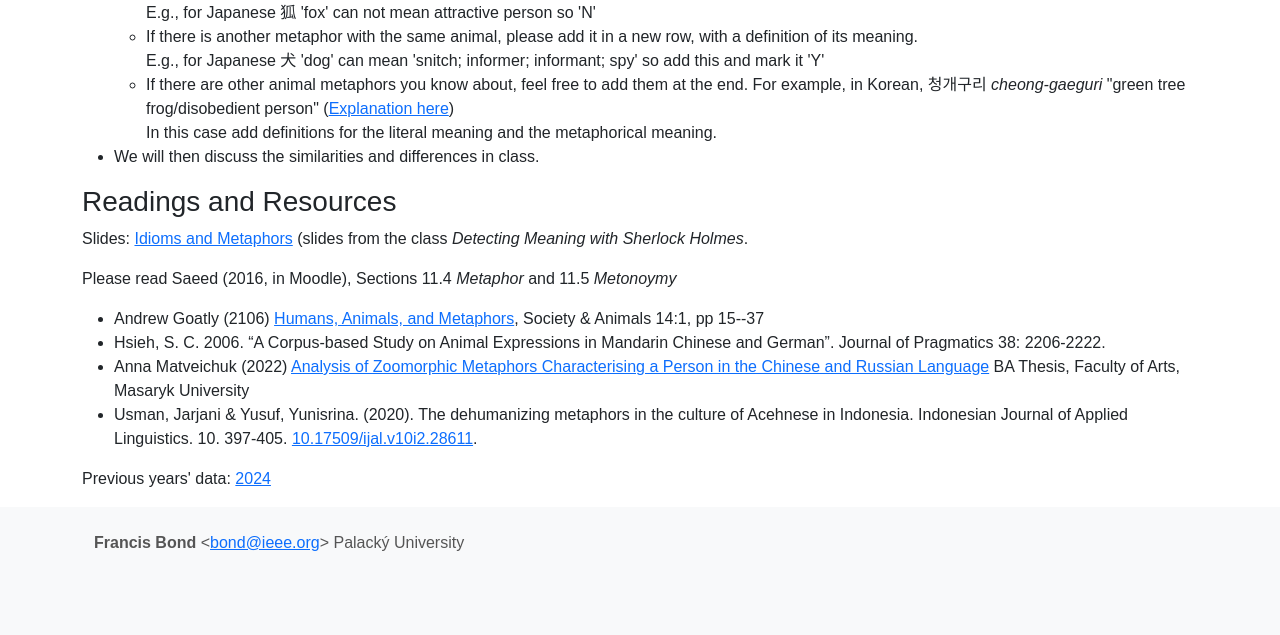
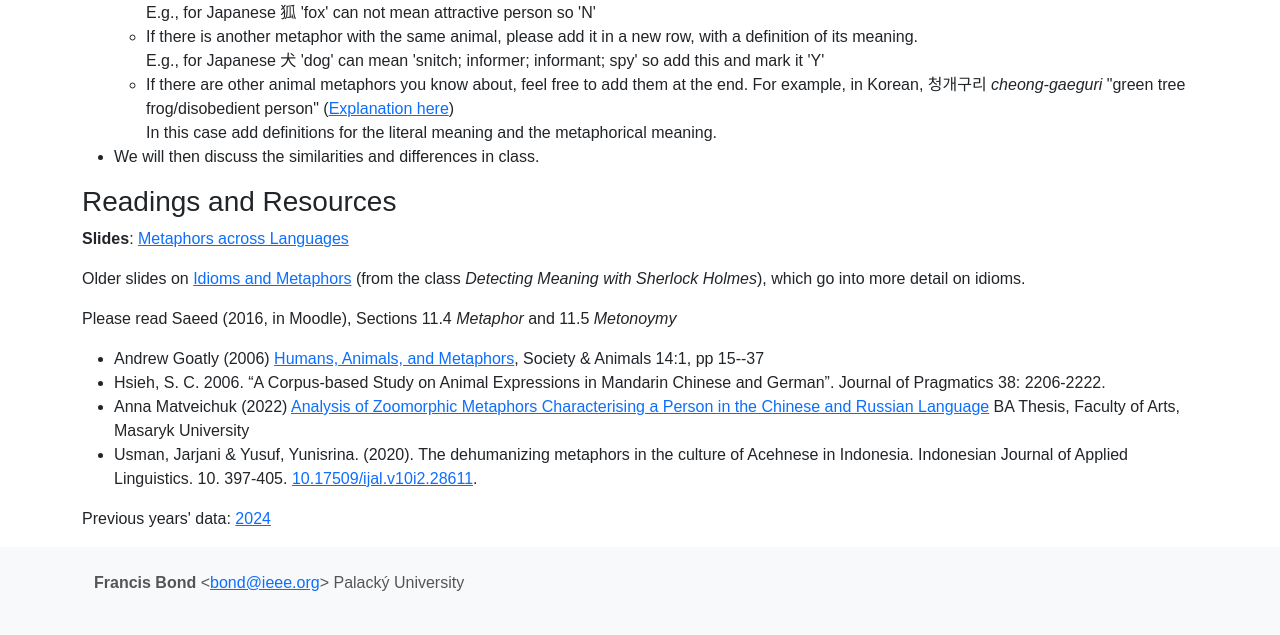
Before and after one commit to bond-lab/Linguistics-of-Asian-Languages, a Flask app: page /week/metaphor/ in a window 1280 px wide. Shown: the part 349-984 px from the top of the page. Before the commit the page ends 900 px from the top, so only its background shows below. Run offline with Flask 3, Linux system fonts and the light colour scheme.

Commit message:
new metaphor slides for this course
Replaces the borrowed hg8011-05-idioms deck with slides of our own,
adapted from Semantics/slides/sem-05-tropes.tex and flattened into a
single file (that deck pulls in semantics.tex, shared.tex and three
part/ files).

Restyled to match the other decks here: Madrid + crane, langsci-gb4e,
mtg2e citation forms, natbib with aclnat and the usual abb,mtg,ling,nlp
bibliography.  63 pages, no missing glyphs, no overfull boxes.

Cut as belonging to the other course: the Sherlock Holmes metaphors,
and Lakoff's nurturant-parent/strict-father material on US politics.

Added for this one: eye-metaphor cognates in Chinese, Japanese and
Malay; CONTROL is UP in Sino-Japanese vocabulary; vertical time in
Mandarin next to the Aymara example; metonymy in Japanese and Chinese;
anger as qi in Chinese and in the belly in Japanese, beside the
existing Lamaholot example; Kovecses on universality and variation;
and a PERSON is ANIMAL section that sets up this week's data task.

Also fix the year on the Goatly reference, 2106 -> 2006.

Co-Authored-By: Claude Opus 5 (1M context) <noreply@anthropic.com>
Claude-Session: https://claude.ai/code/session_01Ho7EtB8pWgm1xk9SUDqpL8

```diff
--- a/docs/week/metaphor/index.html
+++ b/docs/week/metaphor/index.html
@@ -116,12 +116,14 @@
 <h3>Readings and Resources</h3>
 
 
-<p> Slides: <a href="../../static/pdf/hg8011-05-idioms.pdf">Idioms and Metaphors</a> (slides from the class <i>Detecting Meaning with Sherlock Holmes</i>.
+<p> <strong>Slides</strong>: <a href="../../static/pdf/metaphor.pdf">Metaphors across Languages</a>
+
+<p>Older slides on <a href="../../static/pdf/hg8011-05-idioms.pdf">Idioms and Metaphors</a> (from the class <i>Detecting Meaning with Sherlock Holmes</i>), which go into more detail on idioms.
 
 <p>Please read Saeed (2016, in Moodle), Sections 11.4 <i>Metaphor</i> and 11.5 <i>Metonoymy</i>
 
 <ul>
-  <li>Andrew Goatly (2106)
+  <li>Andrew Goatly (2006)
 <a href='https://www.animalsandsociety.org/wp-content/uploads/2016/04/goatly.pdf'>Humans, Animals, and Metaphors</a>, Society & Animals 14:1, pp 15--37
     <li>Hsieh, S. C. 2006. “A Corpus-based Study on Animal Expressions in Mandarin Chinese and German”. Journal of Pragmatics 38: 2206-2222.
   <li>Anna Matveichuk (2022)
--- a/web/templates/weeks/metaphor.html
+++ b/web/templates/weeks/metaphor.html
@@ -31,12 +31,14 @@
 <h3>Readings and Resources</h3>
 
 
-<p> Slides: <a href="{{ url_for('static', filename='pdf/hg8011-05-idioms.pdf')}}">Idioms and Metaphors</a> (slides from the class <i>Detecting Meaning with Sherlock Holmes</i>.
+<p> <strong>Slides</strong>: <a href="{{ url_for('static', filename='pdf/metaphor.pdf')}}">Metaphors across Languages</a>
+
+<p>Older slides on <a href="{{ url_for('static', filename='pdf/hg8011-05-idioms.pdf')}}">Idioms and Metaphors</a> (from the class <i>Detecting Meaning with Sherlock Holmes</i>), which go into more detail on idioms.
 
 <p>Please read Saeed (2016, in Moodle), Sections 11.4 <i>Metaphor</i> and 11.5 <i>Metonoymy</i>
 
 <ul>
-  <li>Andrew Goatly (2106)
+  <li>Andrew Goatly (2006)
 <a href='https://www.animalsandsociety.org/wp-content/uploads/2016/04/goatly.pdf'>Humans, Animals, and Metaphors</a>, Society & Animals 14:1, pp 15--37
     <li>Hsieh, S. C. 2006. “A Corpus-based Study on Animal Expressions in Mandarin Chinese and German”. Journal of Pragmatics 38: 2206-2222.
   <li>Anna Matveichuk (2022)
```
Also changed, not shown: slides/pics/eye-of-storm.jpg (added), 5 other files.
